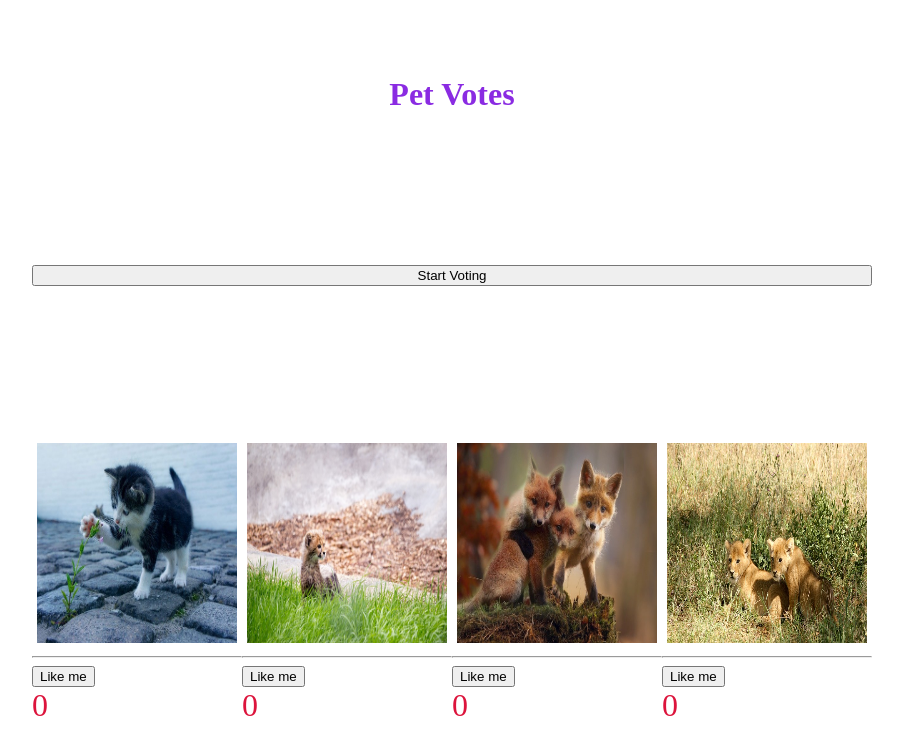
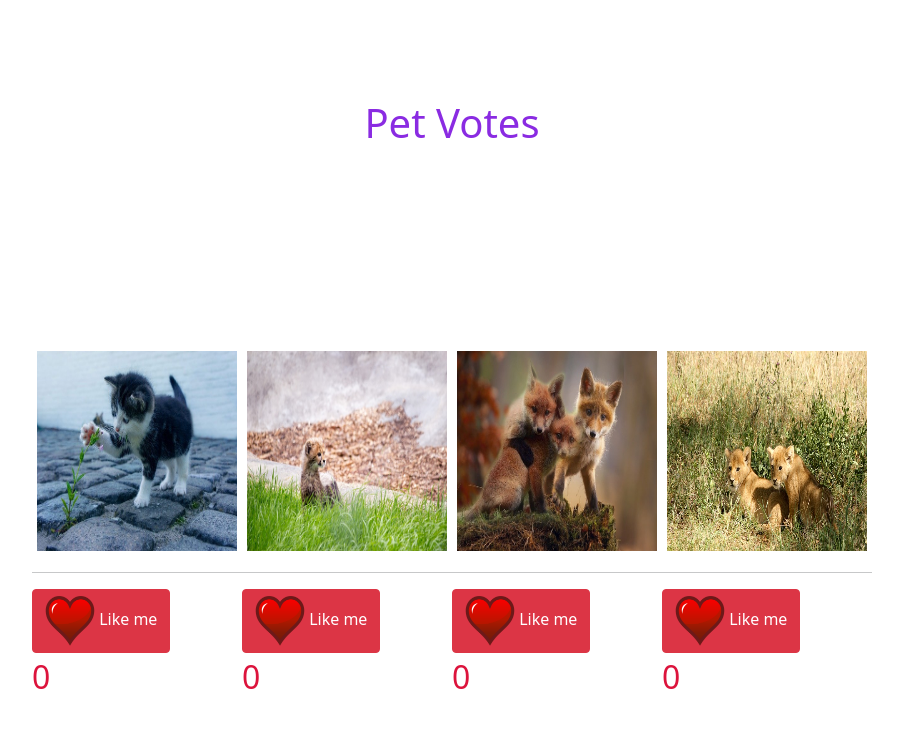
Before and after one commit to ahmadsaaty/petVote, a plain HTML site: page index.html in a window 1280 px wide. Both pictures are taken after a click on the button "Start Voting". Shown: the whole page, without its empty margins (188-1091 px from the left). Drawn offline with nearby package versions, Linux system fonts and the light colour scheme.

Commit message:
second commit

```diff
--- a/index.html
+++ b/index.html
@@ -5,42 +5,49 @@
     <meta http-equiv="X-UA-Compatible" content="IE=edge">
     <meta name="viewport" content="width=device-width, initial-scale=1.0">
     <title>Document</title>
+    <!-- CSS only -->
+    <link href="https://cdn.jsdelivr.net/npm/bootstrap@5.0.0-beta3/dist/css/bootstrap.min.css" rel="stylesheet"
+        integrity="sha384-eOJMYsd53ii+scO/bJGFsiCZc+5NDVN2yr8+0RDqr0Ql0h+rP48ckxlpbzKgwra6" crossorigin="anonymous">
+
     <link href="styles.css" rel="stylesheet">
 
 </head>
 
 <body>
     <h1>Pet Votes</h1>
-    <button id="petButton">Start Voting</button>
+    <button id="petButton" class="btn btn-primary">Start Voting</button>
     <div class="container">
         <div class="ImageContainer hidden">
-            <img class="petImages " src="/img/cat.jpg" alt="cat">
+            <img class="petImages " src="./img/cat.jpg" alt="cat">
             <hr>
-            <button class="like">Like me</button>
+            <button class="like btn btn-danger"> <img src="./img/Heart.png " alt="" class="heart"> Like me</button>
+
             <div class="votes" id="pet1Index">0</div>
         </div>
 
 
         <div class="ImageContainer hidden">
-            <img class="petImages " src="/img/cheetah.jpg" alt="cheetah">
+            <img class="petImages " src="./img/cheetah.jpg" alt="cheetah">
             <hr>
-            <button class="like">Like me</button>
+            <button class="like btn btn-danger"> <img src="./img/Heart.png " alt="" class="heart"> Like me</button>
+
             <div class="votes" id="pet2Index">0</div>
         </div>
 
 
         <div class="ImageContainer hidden">
-            <img class="petImages " src="/img/fox.jpg" alt="fox">
+            <img class="petImages " src="./img/fox.jpg" alt="fox">
             <hr>
-            <button class="like">Like me</button>
+            <button class="like btn btn-danger"> <img src="./img/Heart.png " alt="" class="heart"> Like me</button>
+
             <div class="votes" id="pet3Index">0</div>
         </div>
 
 
         <div class="ImageContainer hidden">
-            <img class="petImages " src="/img/lion.jpg" alt="lion">
+            <img class="petImages " src="./img/lion.jpg" alt="lion">
             <hr>
-            <button class="like">Like me</button>
+            <button class="like btn btn-danger"> <img src="./img/Heart.png " alt="" class="heart"> Like me</button>
             <div class="votes" id="pet4Index">0</div>
         </div>
 
--- a/pets.js
+++ b/pets.js
@@ -26,10 +26,10 @@ function showPics() {
 
         petImage.classList.remove("hidden")
         likeButton.addEventListener("click", vote);
-        petImage.addEventListener("click", vote);
+        // petImage.addEventListener("click", vote);
     }
 
-
+    button.classList.add('hidden')
 };
 
 
--- a/styles.css
+++ b/styles.css
@@ -26,6 +26,13 @@ h1{
     height:200px;
 }
 
+.heart {
+
+
+    width: 50px;
+    height:50px;
+}
+
 
 
 .hidden{
```
Also changed, not shown: img/Heart.png (added).
